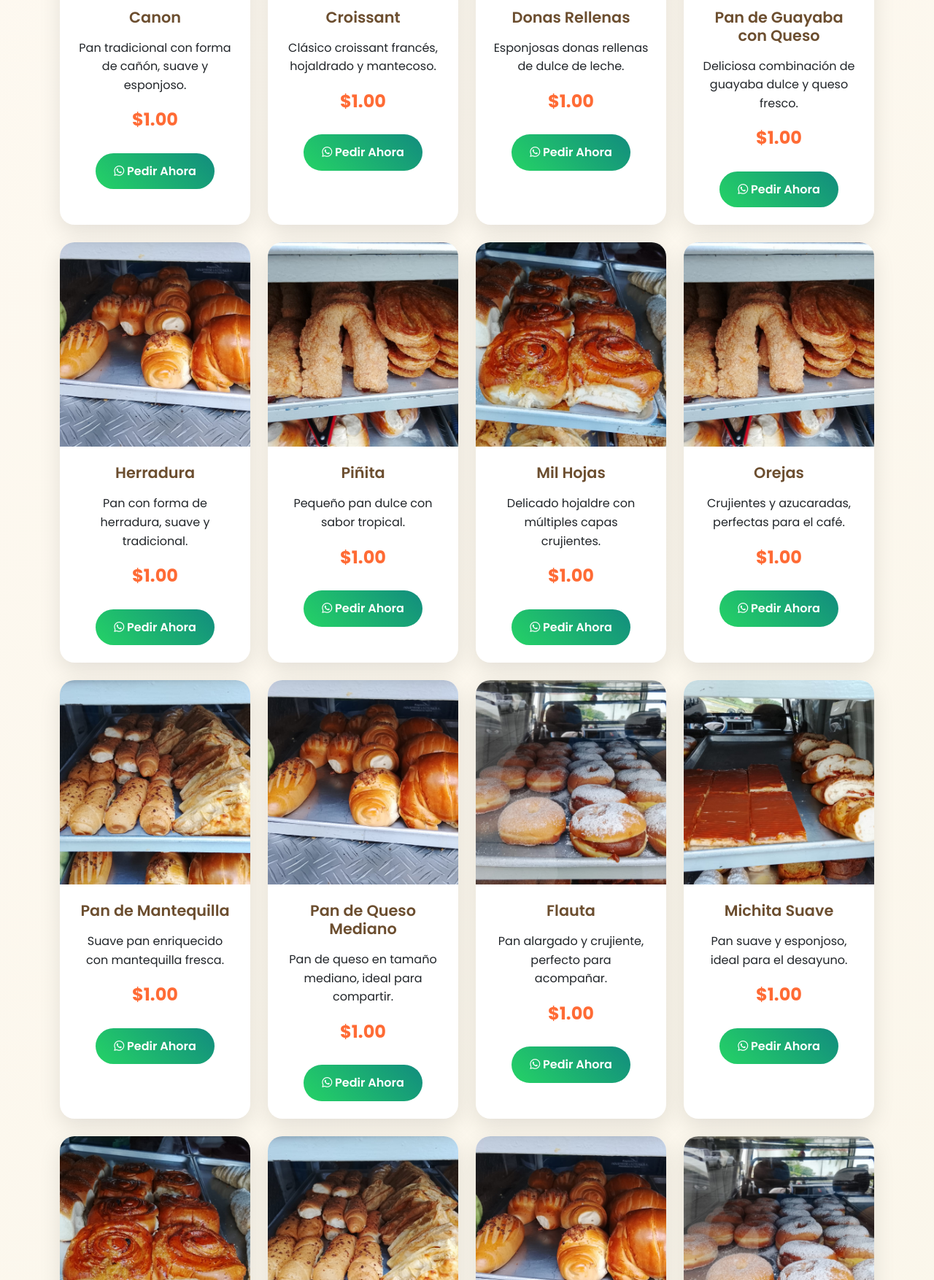
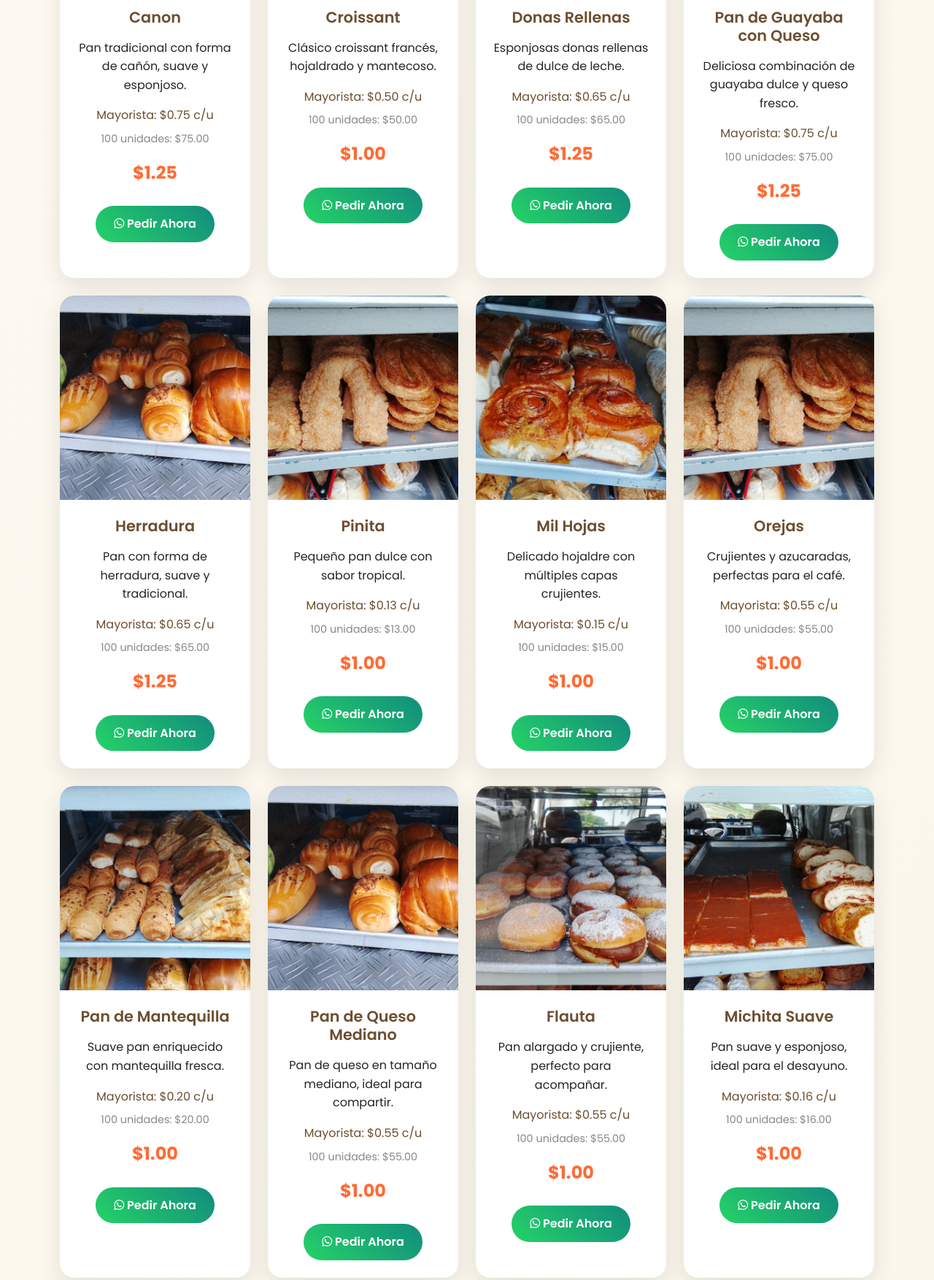
Before and after one commit to aalvarez351/dulces, a plain HTML site: page index.html in a window 1280 px wide. Shown: the part 2080-3834 px from the top of the page at 73% size. Drawn offline with nearby package versions, Linux system fonts and the light colour scheme.

Commit message:
al mayor

```diff
--- a/index.html
+++ b/index.html
@@ -139,6 +139,16 @@
       font-weight: 700;
       color: #ff6b35;
       margin: 1rem 0;
+    }
+    .product-card .wholesale-price {
+      font-size: 1rem;
+      color: #6c4e2f;
+      margin-bottom: 0.5rem;
+    }
+    .product-card .price-per-100 {
+      font-size: 0.9rem;
+      color: #888;
+      margin-bottom: 1rem;
     }
 
     /* Order Button */
@@ -389,8 +399,10 @@
           <div class="card-body">
             <h5 class="card-title">Canon</h5>
             <p class="card-text">Pan tradicional con forma de cañón, suave y esponjoso.</p>
-            <div class="price">$1.00</div>
-            <a href="https://wa.me/50762982064?text=Hola! Me interesa el Canon ($1.00). Entiendo que el pedido mínimo es de $100 (100 piezas) con entrega de un día para otro." class="order-btn" target="_blank">
+            <div class="wholesale-price">Mayorista: $0.75 c/u</div>
+            <div class="price-per-100">100 unidades: $75.00</div>
+            <div class="price">$1.25</div>
+            <a href="https://wa.me/50762982064?text=Hola! Me interesa el Canon (Cliente: $1.25 | Mayorista: $0.75). Entiendo que el pedido mínimo es de $100 (100 piezas) con entrega de un día para otro." class="order-btn" target="_blank">
               <i class="fab fa-whatsapp"></i> Pedir Ahora
             </a>
           </div>
@@ -404,8 +416,10 @@
           <div class="card-body">
             <h5 class="card-title">Croissant</h5>
             <p class="card-text">Clásico croissant francés, hojaldrado y mantecoso.</p>
+            <div class="wholesale-price">Mayorista: $0.50 c/u</div>
+            <div class="price-per-100">100 unidades: $50.00</div>
             <div class="price">$1.00</div>
-            <a href="https://wa.me/50762982064?text=Hola! Me interesa el Croissant ($1.00). Entiendo que el pedido mínimo es de $100 (100 piezas) con entrega de un día para otro." class="order-btn" target="_blank">
+            <a href="https://wa.me/50762982064?text=Hola! Me interesa el Croissant (Cliente: $1.00 | Mayorista: $0.50). Entiendo que el pedido mínimo es de $100 (100 piezas) con entrega de un día para otro." class="order-btn" target="_blank">
               <i class="fab fa-whatsapp"></i> Pedir Ahora
             </a>
           </div>
@@ -419,8 +433,10 @@
           <div class="card-body">
             <h5 class="card-title">Donas Rellenas</h5>
             <p class="card-text">Esponjosas donas rellenas de dulce de leche.</p>
-            <div class="price">$1.00</div>
-            <a href="https://wa.me/50762982064?text=Hola! Me interesan las Donas Rellenas ($1.00). Entiendo que el pedido mínimo es de $100 (100 piezas) con entrega de un día para otro." class="order-btn" target="_blank">
+            <div class="wholesale-price">Mayorista: $0.65 c/u</div>
+            <div class="price-per-100">100 unidades: $65.00</div>
+            <div class="price">$1.25</div>
+            <a href="https://wa.me/50762982064?text=Hola! Me interesan las Donas Rellenas (Cliente: $1.25 | Mayorista: $0.65). Entiendo que el pedido mínimo es de $100 (100 piezas) con entrega de un día para otro." class="order-btn" target="_blank">
               <i class="fab fa-whatsapp"></i> Pedir Ahora
             </a>
           </div>
@@ -434,8 +450,10 @@
           <div class="card-body">
             <h5 class="card-title">Pan de Guayaba con Queso</h5>
             <p class="card-text">Deliciosa combinación de guayaba dulce y queso fresco.</p>
-            <div class="price">$1.00</div>
-            <a href="https://wa.me/50762982064?text=Hola! Me interesa el Pan de Guayaba con Queso ($1.00). Entiendo que el pedido mínimo es de $100 (100 piezas) con entrega de un día para otro." class="order-btn" target="_blank">
+            <div class="wholesale-price">Mayorista: $0.75 c/u</div>
+            <div class="price-per-100">100 unidades: $75.00</div>
+            <div class="price">$1.25</div>
+            <a href="https://wa.me/50762982064?text=Hola! Me interesa el Pan de Guayaba con Queso (Cliente: $1.25 | Mayorista: $0.75). Entiendo que el pedido mínimo es de $100 (100 piezas) con entrega de un día para otro." class="order-btn" target="_blank">
               <i class="fab fa-whatsapp"></i> Pedir Ahora
             </a>
           </div>
@@ -449,8 +467,10 @@
           <div class="card-body">
             <h5 class="card-title">Herradura</h5>
             <p class="card-text">Pan con forma de herradura, suave y tradicional.</p>
-            <div class="price">$1.00</div>
-            <a href="https://wa.me/50762982064?text=Hola! Me interesa la Herradura ($1.00). Entiendo que el pedido mínimo es de $100 (100 piezas) con entrega de un día para otro." class="order-btn" target="_blank">
+            <div class="wholesale-price">Mayorista: $0.65 c/u</div>
+            <div class="price-per-100">100 unidades: $65.00</div>
+            <div class="price">$1.25</div>
+            <a href="https://wa.me/50762982064?text=Hola! Me interesa la Herradura (Cliente: $1.25 | Mayorista: $0.65). Entiendo que el pedido mínimo es de $100 (100 piezas) con entrega de un día para otro." class="order-btn" target="_blank">
               <i class="fab fa-whatsapp"></i> Pedir Ahora
             </a>
           </div>
@@ -462,10 +482,12 @@
         <div class="card product-card">
           <img src="img/producto5.jpeg" class="card-img-top" alt="Piñita">
           <div class="card-body">
-            <h5 class="card-title">Piñita</h5>
+            <h5 class="card-title">Pinita</h5>
             <p class="card-text">Pequeño pan dulce con sabor tropical.</p>
+            <div class="wholesale-price">Mayorista: $0.13 c/u</div>
+            <div class="price-per-100">100 unidades: $13.00</div>
             <div class="price">$1.00</div>
-            <a href="https://wa.me/50762982064?text=Hola! Me interesa la Piñita ($1.00). Entiendo que el pedido mínimo es de $100 (100 piezas) con entrega de un día para otro." class="order-btn" target="_blank">
+            <a href="https://wa.me/50762982064?text=Hola! Me interesa la Pinita (Cliente: $1.00 | Mayorista: $0.13). Entiendo que el pedido mínimo es de $100 (100 piezas) con entrega de un día para otro." class="order-btn" target="_blank">
               <i class="fab fa-whatsapp"></i> Pedir Ahora
             </a>
           </div>
@@ -479,8 +501,10 @@
           <div class="card-body">
             <h5 class="card-title">Mil Hojas</h5>
             <p class="card-text">Delicado hojaldre con múltiples capas crujientes.</p>
+            <div class="wholesale-price">Mayorista: $0.15 c/u</div>
+            <div class="price-per-100">100 unidades: $15.00</div>
             <div class="price">$1.00</div>
-            <a href="https://wa.me/50762982064?text=Hola! Me interesa el Mil Hojas ($1.00). Entiendo que el pedido mínimo es de $100 (100 piezas) con entrega de un día para otro." class="order-btn" target="_blank">
+            <a href="https://wa.me/50762982064?text=Hola! Me interesa el Mil Hojas (Cliente: $1.00 | Mayorista: $0.15). Entiendo que el pedido mínimo es de $100 (100 piezas) con entrega de un día para otro." class="order-btn" target="_blank">
               <i class="fab fa-whatsapp"></i> Pedir Ahora
             </a>
           </div>
@@ -494,8 +518,10 @@
           <div class="card-body">
             <h5 class="card-title">Orejas</h5>
             <p class="card-text">Crujientes y azucaradas, perfectas para el café.</p>
+            <div class="wholesale-price">Mayorista: $0.55 c/u</div>
+            <div class="price-per-100">100 unidades: $55.00</div>
             <div class="price">$1.00</div>
-            <a href="https://wa.me/50762982064?text=Hola! Me interesan las Orejas ($1.00). Entiendo que el pedido mínimo es de $100 (100 piezas) con entrega de un día para otro." class="order-btn" target="_blank">
+            <a href="https://wa.me/50762982064?text=Hola! Me interesan las Orejas (Cliente: $1.00 | Mayorista: $0.55). Entiendo que el pedido mínimo es de $100 (100 piezas) con entrega de un día para otro." class="order-btn" target="_blank">
               <i class="fab fa-whatsapp"></i> Pedir Ahora
             </a>
           </div>
@@ -509,8 +535,10 @@
           <div class="card-body">
             <h5 class="card-title">Pan de Mantequilla</h5>
             <p class="card-text">Suave pan enriquecido con mantequilla fresca.</p>
+            <div class="wholesale-price">Mayorista: $0.20 c/u</div>
+            <div class="price-per-100">100 unidades: $20.00</div>
             <div class="price">$1.00</div>
-            <a href="https://wa.me/50762982064?text=Hola! Me interesa el Pan de Mantequilla ($1.00). Entiendo que el pedido mínimo es de $100 (100 piezas) con entrega de un día para otro." class="order-btn" target="_blank">
+            <a href="https://wa.me/50762982064?text=Hola! Me interesa el Pan de Mantequilla (Cliente: $1.00 | Mayorista: $0.20). Entiendo que el pedido mínimo es de $100 (100 piezas) con entrega de un día para otro." class="order-btn" target="_blank">
               <i class="fab fa-whatsapp"></i> Pedir Ahora
             </a>
           </div>
@@ -524,8 +552,10 @@
           <div class="card-body">
             <h5 class="card-title">Pan de Queso Mediano</h5>
             <p class="card-text">Pan de queso en tamaño mediano, ideal para compartir.</p>
+            <div class="wholesale-price">Mayorista: $0.55 c/u</div>
+            <div class="price-per-100">100 unidades: $55.00</div>
             <div class="price">$1.00</div>
-            <a href="https://wa.me/50762982064?text=Hola! Me interesa el Pan de Queso Mediano ($1.00). Entiendo que el pedido mínimo es de $100 (100 piezas) con entrega de un día para otro." class="order-btn" target="_blank">
+            <a href="https://wa.me/50762982064?text=Hola! Me interesa el Pan de Queso Mediano (Cliente: $1.00 | Mayorista: $0.55). Entiendo que el pedido mínimo es de $100 (100 piezas) con entrega de un día para otro." class="order-btn" target="_blank">
               <i class="fab fa-whatsapp"></i> Pedir Ahora
             </a>
           </div>
@@ -539,8 +569,10 @@
           <div class="card-body">
             <h5 class="card-title">Flauta</h5>
             <p class="card-text">Pan alargado y crujiente, perfecto para acompañar.</p>
+            <div class="wholesale-price">Mayorista: $0.55 c/u</div>
+            <div class="price-per-100">100 unidades: $55.00</div>
             <div class="price">$1.00</div>
-            <a href="https://wa.me/50762982064?text=Hola! Me interesa la Flauta ($1.00). Entiendo que el pedido mínimo es de $100 (100 piezas) con entrega de un día para otro." class="order-btn" target="_blank">
+            <a href="https://wa.me/50762982064?text=Hola! Me interesa la Flauta (Cliente: $1.00 | Mayorista: $0.55). Entiendo que el pedido mínimo es de $100 (100 piezas) con entrega de un día para otro." class="order-btn" target="_blank">
               <i class="fab fa-whatsapp"></i> Pedir Ahora
             </a>
           </div>
@@ -554,8 +586,10 @@
           <div class="card-body">
             <h5 class="card-title">Michita Suave</h5>
             <p class="card-text">Pan suave y esponjoso, ideal para el desayuno.</p>
+            <div class="wholesale-price">Mayorista: $0.16 c/u</div>
+            <div class="price-per-100">100 unidades: $16.00</div>
             <div class="price">$1.00</div>
-            <a href="https://wa.me/50762982064?text=Hola! Me interesa la Michita Suave ($1.00). Entiendo que el pedido mínimo es de $100 (100 piezas) con entrega de un día para otro." class="order-btn" target="_blank">
+            <a href="https://wa.me/50762982064?text=Hola! Me interesa la Michita Suave (Cliente: $1.00 | Mayorista: $0.16). Entiendo que el pedido mínimo es de $100 (100 piezas) con entrega de un día para otro." class="order-btn" target="_blank">
               <i class="fab fa-whatsapp"></i> Pedir Ahora
             </a>
           </div>
@@ -569,8 +603,10 @@
           <div class="card-body">
             <h5 class="card-title">Michita de Huevo</h5>
             <p class="card-text">Pan enriquecido con huevo, nutritivo y sabroso.</p>
+            <div class="wholesale-price">Mayorista: $0.10 c/u</div>
+            <div class="price-per-100">100 unidades: $10.00</div>
             <div class="price">$1.00</div>
-            <a href="https://wa.me/50762982064?text=Hola! Me interesa la Michita de Huevo ($1.00). Entiendo que el pedido mínimo es de $100 (100 piezas) con entrega de un día para otro." class="order-btn" target="_blank">
+            <a href="https://wa.me/50762982064?text=Hola! Me interesa la Michita de Huevo (Cliente: $1.00 | Mayorista: $0.10). Entiendo que el pedido mínimo es de $100 (100 piezas) con entrega de un día para otro." class="order-btn" target="_blank">
               <i class="fab fa-whatsapp"></i> Pedir Ahora
             </a>
           </div>
@@ -584,8 +620,10 @@
           <div class="card-body">
             <h5 class="card-title">Pan de Agridulce</h5>
             <p class="card-text">Equilibrio perfecto entre dulce y salado.</p>
+            <div class="wholesale-price">Mayorista: $0.30 c/u</div>
+            <div class="price-per-100">100 unidades: $30.00</div>
             <div class="price">$1.00</div>
-            <a href="https://wa.me/50762982064?text=Hola! Me interesa el Pan de Agridulce ($1.00). Entiendo que el pedido mínimo es de $100 (100 piezas) con entrega de un día para otro." class="order-btn" target="_blank">
+            <a href="https://wa.me/50762982064?text=Hola! Me interesa el Pan de Agridulce (Cliente: $1.00 | Mayorista: $0.30). Entiendo que el pedido mínimo es de $100 (100 piezas) con entrega de un día para otro." class="order-btn" target="_blank">
               <i class="fab fa-whatsapp"></i> Pedir Ahora
             </a>
           </div>
@@ -599,8 +637,10 @@
           <div class="card-body">
             <h5 class="card-title">Pan de Canela</h5>
             <p class="card-text">Aromático pan con canela, dulce y especiado.</p>
+            <div class="wholesale-price">Mayorista: $0.45 c/u</div>
+            <div class="price-per-100">100 unidades: $45.00</div>
             <div class="price">$1.00</div>
-            <a href="https://wa.me/50762982064?text=Hola! Me interesa el Pan de Canela ($1.00). Entiendo que el pedido mínimo es de $100 (100 piezas) con entrega de un día para otro." class="order-btn" target="_blank">
+            <a href="https://wa.me/50762982064?text=Hola! Me interesa el Pan de Canela (Cliente: $1.00 | Mayorista: $0.45). Entiendo que el pedido mínimo es de $100 (100 piezas) con entrega de un día para otro." class="order-btn" target="_blank">
               <i class="fab fa-whatsapp"></i> Pedir Ahora
             </a>
           </div>
@@ -614,8 +654,10 @@
           <div class="card-body">
             <h5 class="card-title">Mamallena</h5>
             <p class="card-text">Pan tradicional relleno, generoso y sabroso.</p>
+            <div class="wholesale-price">Mayorista: $0.60 c/u</div>
+            <div class="price-per-100">100 unidades: $60.00</div>
             <div class="price">$1.00</div>
-            <a href="https://wa.me/50762982064?text=Hola! Me interesa la Mamallena ($1.00). Entiendo que el pedido mínimo es de $100 (100 piezas) con entrega de un día para otro." class="order-btn" target="_blank">
+            <a href="https://wa.me/50762982064?text=Hola! Me interesa la Mamallena (Cliente: $1.00 | Mayorista: $0.60). Entiendo que el pedido mínimo es de $100 (100 piezas) con entrega de un día para otro." class="order-btn" target="_blank">
               <i class="fab fa-whatsapp"></i> Pedir Ahora
             </a>
           </div>
@@ -629,8 +671,10 @@
           <div class="card-body">
             <h5 class="card-title">Pastelito</h5>
             <p class="card-text">Delicioso pastelito individual, perfecto para cualquier momento.</p>
+            <div class="wholesale-price">Mayorista: $0.45 c/u</div>
+            <div class="price-per-100">100 unidades: $45.00</div>
             <div class="price">$1.00</div>
-            <a href="https://wa.me/50762982064?text=Hola! Me interesa el Pastelito ($1.00). Entiendo que el pedido mínimo es de $100 (100 piezas) con entrega de un día para otro." class="order-btn" target="_blank">
+            <a href="https://wa.me/50762982064?text=Hola! Me interesa el Pastelito (Cliente: $1.00 | Mayorista: $0.45). Entiendo que el pedido mínimo es de $100 (100 piezas) con entrega de un día para otro." class="order-btn" target="_blank">
               <i class="fab fa-whatsapp"></i> Pedir Ahora
             </a>
           </div>
@@ -644,8 +688,10 @@
           <div class="card-body">
             <h5 class="card-title">Bizcocho</h5>
             <p class="card-text">Clásico bizcocho esponjoso y dulce.</p>
+            <div class="wholesale-price">Mayorista: $0.50 c/u</div>
+            <div class="price-per-100">100 unidades: $50.00</div>
             <div class="price">$1.00</div>
-            <a href="https://wa.me/50762982064?text=Hola! Me interesa el Bizcocho ($1.00). Entiendo que el pedido mínimo es de $100 (100 piezas) con entrega de un día para otro." class="order-btn" target="_blank">
+            <a href="https://wa.me/50762982064?text=Hola! Me interesa el Bizcocho (Cliente: $1.00 | Mayorista: $0.50). Entiendo que el pedido mínimo es de $100 (100 piezas) con entrega de un día para otro." class="order-btn" target="_blank">
               <i class="fab fa-whatsapp"></i> Pedir Ahora
             </a>
           </div>
```
